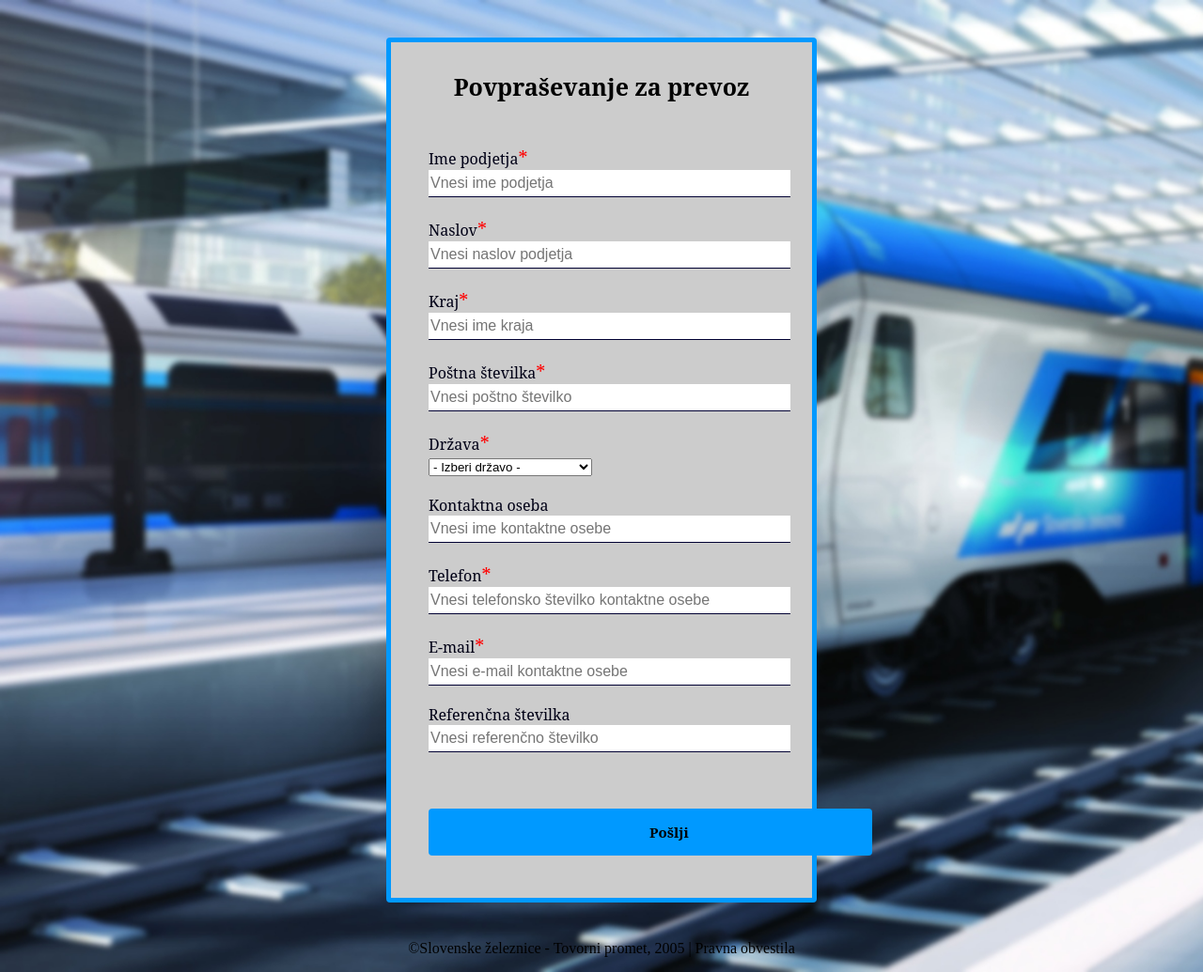
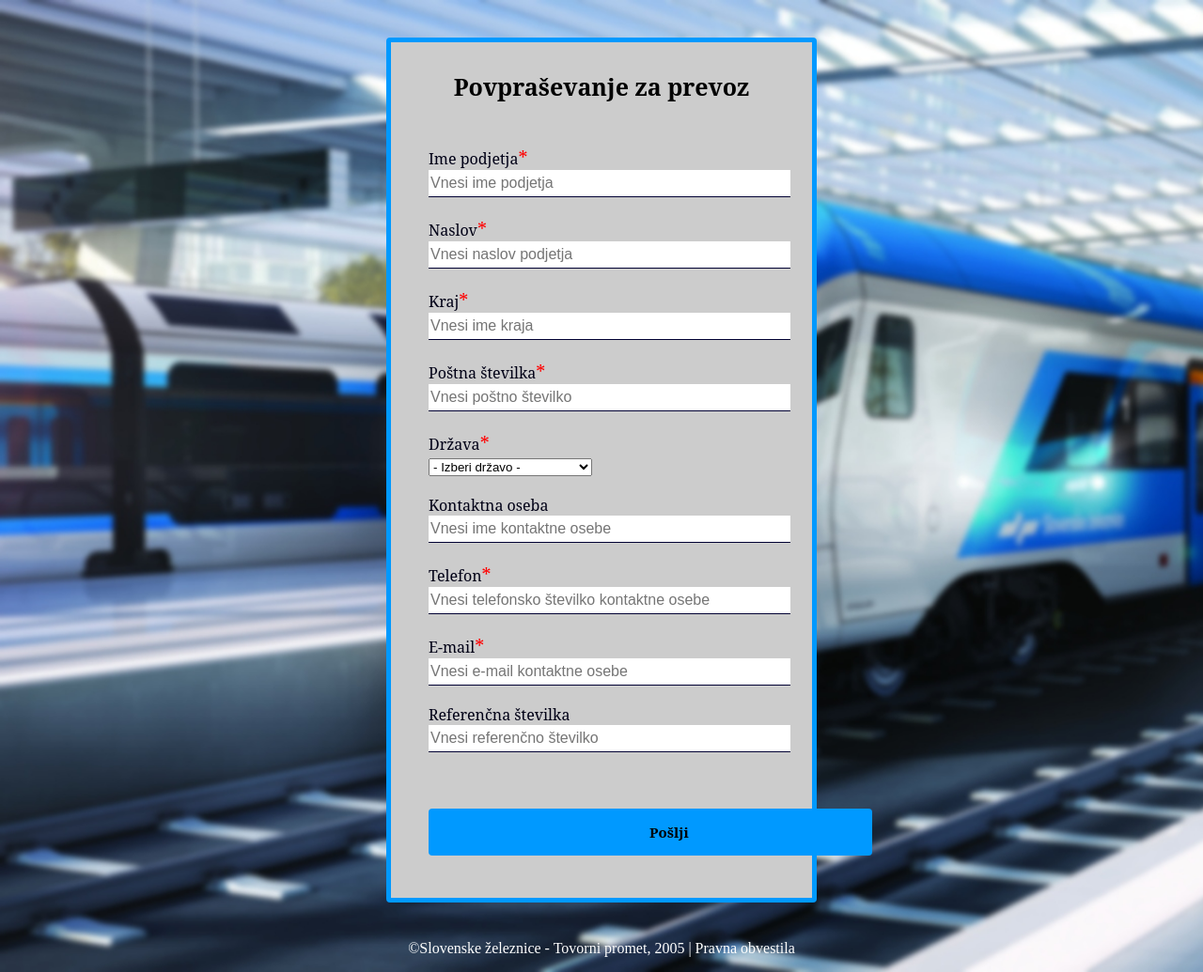
Before and after one commit to cvija15/Obrazec, a plain HTML site: page index/index.html in a window 1280 px wide. Shown: the whole page at 94% size. Drawn offline with Linux system fonts and the light colour scheme; some packages are replaced by stand-ins of ours; a script that the page names is missing.

Commit message:
Update index.html

```diff
--- a/index/index.html
+++ b/index/index.html
@@ -248,5 +248,5 @@
 	</article>
 </section>
 </body>
-<p style="text-align:center; color:black">©Slovenske železnice - Tovorni promet, 2005 | Pravna obvestila</p>
+<p style="text-align:center; color:white">©Slovenske železnice - Tovorni promet, 2005 | Pravna obvestila</p>
 </html>
```
